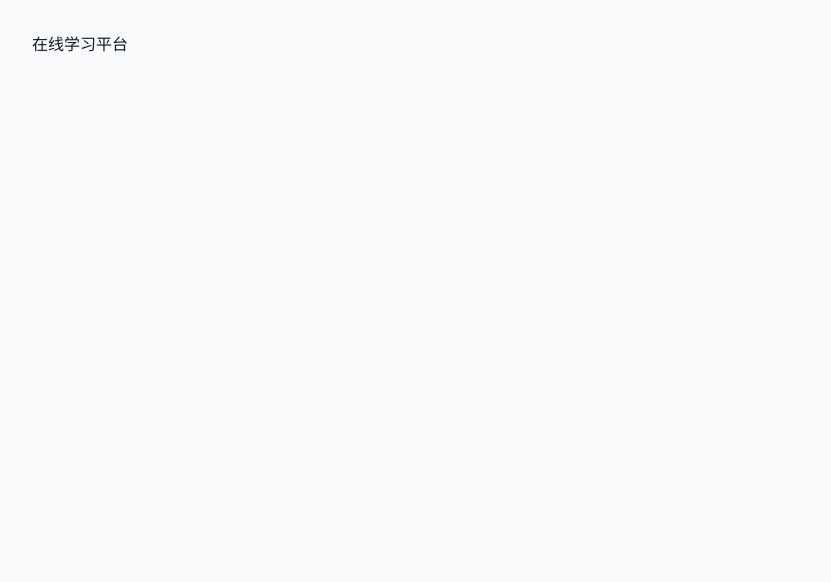
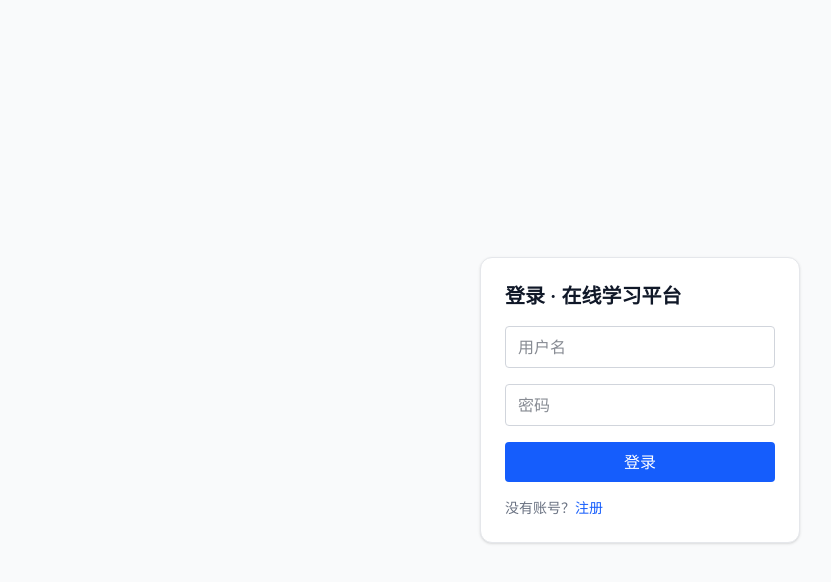
Before and after one commit to Bingo-888/OnlineLearningLab, a React (Vite) app in the folder web/: page /login in a window 1280 px wide. Shown: the top 582 px of the page, without its empty margins (0-831 px from the left). Built offline with nearby package versions, Linux system fonts and the light colour scheme.

Commit message:
feat(web): add router, query client, theme and auth pages

```diff
--- a/web/src/App.tsx
+++ b/web/src/App.tsx
@@ -1,3 +1,20 @@
+import { createBrowserRouter, Navigate, RouterProvider } from 'react-router'
+import { RequireAuth } from './auth/RequireAuth'
+import { LoginPage } from './auth/LoginPage'
+import { RegisterPage } from './auth/RegisterPage'
+import { LibraryPage } from './pages/LibraryPage'
+import { ReaderPage } from './pages/ReaderPage'
+import { AdminPage } from './pages/AdminPage'
+
+const router = createBrowserRouter([
+  { path: '/login', element: <LoginPage /> },
+  { path: '/register', element: <RegisterPage /> },
+  { path: '/library', element: <RequireAuth><LibraryPage /></RequireAuth> },
+  { path: '/book/:id', element: <RequireAuth><ReaderPage /></RequireAuth> },
+  { path: '/admin', element: <RequireAuth adminOnly><AdminPage /></RequireAuth> },
+  { path: '*', element: <Navigate to="/library" replace /> },
+])
+
 export default function App() {
-  return <div className="p-8">在线学习平台</div>
+  return <RouterProvider router={router} />
 }
--- /dev/null
+++ b/web/src/auth/LoginPage.tsx
@@ -0,0 +1,64 @@
+import { useState } from 'react'
+import { Link, useNavigate } from 'react-router'
+import { useQueryClient } from '@tanstack/react-query'
+import { api, ApiError } from '../api/client'
+
+export function LoginPage() {
+  const [username, setUsername] = useState('')
+  const [password, setPassword] = useState('')
+  const [error, setError] = useState<string | null>(null)
+  const [busy, setBusy] = useState(false)
+  const navigate = useNavigate()
+  const qc = useQueryClient()
+
+  async function onSubmit(e: React.FormEvent) {
+    e.preventDefault()
+    setBusy(true)
+    setError(null)
+    try {
+      await api.post('/api/auth/login', { username, password })
+      await qc.invalidateQueries({ queryKey: ['me'] })
+      navigate('/library')
+    } catch (err) {
+      setError(err instanceof ApiError && err.status === 401 ? '用户名或密码错误' : '登录失败，请重试')
+    } finally {
+      setBusy(false)
+    }
+  }
+
+  return (
+    <div className="flex h-full items-center justify-center">
+      <form onSubmit={onSubmit} className="w-80 space-y-4 rounded-xl border border-gray-200 bg-white p-6 shadow-sm dark:border-gray-800 dark:bg-gray-900">
+        <h1 className="text-xl font-semibold">登录 · 在线学习平台</h1>
+        <input
+          data-testid="login-username"
+          className="w-full rounded border border-gray-300 px-3 py-2 dark:border-gray-700 dark:bg-gray-950"
+          placeholder="用户名"
+          value={username}
+          onChange={(e) => setUsername(e.target.value)}
+          autoComplete="username"
+        />
+        <input
+          data-testid="login-password"
+          className="w-full rounded border border-gray-300 px-3 py-2 dark:border-gray-700 dark:bg-gray-950"
+          placeholder="密码"
+          type="password"
+          value={password}
+          onChange={(e) => setPassword(e.target.value)}
+          autoComplete="current-password"
+        />
+        {error && <p data-testid="login-error" className="text-sm text-red-500">{error}</p>}
+        <button
+          data-testid="login-submit"
+          disabled={busy}
+          className="w-full rounded bg-blue-600 py-2 text-white hover:bg-blue-700 disabled:opacity-50"
+        >
+          {busy ? '登录中…' : '登录'}
+        </button>
+        <p className="text-sm text-gray-500">
+          没有账号？<Link className="text-blue-600 hover:underline" to="/register">注册</Link>
+        </p>
+      </form>
+    </div>
+  )
+}
--- /dev/null
+++ b/web/src/auth/RegisterPage.tsx
@@ -0,0 +1,59 @@
+import { useState } from 'react'
+import { Link, useNavigate } from 'react-router'
+import { useQueryClient } from '@tanstack/react-query'
+import { api, ApiError } from '../api/client'
+
+export function RegisterPage() {
+  const [username, setUsername] = useState('')
+  const [password, setPassword] = useState('')
+  const [inviteCode, setInviteCode] = useState('')
+  const [error, setError] = useState<string | null>(null)
+  const [busy, setBusy] = useState(false)
+  const navigate = useNavigate()
+  const qc = useQueryClient()
+
+  async function onSubmit(e: React.FormEvent) {
+    e.preventDefault()
+    setBusy(true)
+    setError(null)
+    try {
+      await api.post('/api/auth/register', {
+        username,
+        password,
+        inviteCode: inviteCode.trim() ? inviteCode.trim() : undefined,
+      })
+      await qc.invalidateQueries({ queryKey: ['me'] })
+      navigate('/library')
+    } catch (err) {
+      const map: Record<string, string> = {
+        invite_required: '该平台已有用户，注册需要邀请码',
+        invalid_invite: '邀请码无效或已被使用',
+        username_taken: '用户名已被占用',
+        invalid_input: '输入不合法：用户名 3-32 位字母数字下划线，密码至少 8 位',
+      }
+      setError(err instanceof ApiError ? map[err.message] ?? '注册失败，请重试' : '注册失败，请重试')
+    } finally {
+      setBusy(false)
+    }
+  }
+
+  return (
+    <div className="flex h-full items-center justify-center">
+      <form onSubmit={onSubmit} className="w-80 space-y-4 rounded-xl border border-gray-200 bg-white p-6 shadow-sm dark:border-gray-800 dark:bg-gray-900">
+        <h1 className="text-xl font-semibold">注册 · 在线学习平台</h1>
+        <p className="text-xs text-gray-500">如果你是第一个用户，将自动成为管理员，无需邀请码。</p>
+        <input data-testid="register-username" className="w-full rounded border border-gray-300 px-3 py-2 dark:border-gray-700 dark:bg-gray-950" placeholder="用户名"
+          value={username} onChange={(e) => setUsername(e.target.value)} autoComplete="username" />
+        <input data-testid="register-password" className="w-full rounded border border-gray-300 px-3 py-2 dark:border-gray-700 dark:bg-gray-950" placeholder="密码（至少 8 位）" type="password"
+          value={password} onChange={(e) => setPassword(e.target.value)} autoComplete="new-password" />
+        <input data-testid="register-invite" className="w-full rounded border border-gray-300 px-3 py-2 dark:border-gray-700 dark:bg-gray-950" placeholder="邀请码（首个用户留空）"
+          value={inviteCode} onChange={(e) => setInviteCode(e.target.value)} />
+        {error && <p data-testid="register-error" className="text-sm text-red-500">{error}</p>}
+        <button data-testid="register-submit" disabled={busy} className="w-full rounded bg-blue-600 py-2 text-white hover:bg-blue-700 disabled:opacity-50">
+          {busy ? '注册中…' : '注册'}
+        </button>
+        <p className="text-sm text-gray-500">已有账号？<Link className="text-blue-600 hover:underline" to="/login">登录</Link></p>
+      </form>
+    </div>
+  )
+}
--- /dev/null
+++ b/web/src/auth/RequireAuth.tsx
@@ -0,0 +1,20 @@
+import { useQuery } from '@tanstack/react-query'
+import { Navigate } from 'react-router'
+import type { ReactNode } from 'react'
+import type { UserDto } from '@oll/shared'
+import { api } from '../api/client'
+
+export function useMe() {
+  return useQuery({
+    queryKey: ['me'],
+    queryFn: async () => (await api.get<{ user: UserDto }>('/api/auth/me')).user,
+  })
+}
+
+export function RequireAuth({ children, adminOnly = false }: { children: ReactNode; adminOnly?: boolean }) {
+  const me = useMe()
+  if (me.isPending) return <div className="p-8 text-center text-gray-400">加载中…</div>
+  if (me.isError) return <Navigate to="/login" replace />
+  if (adminOnly && me.data.role !== 'admin') return <Navigate to="/library" replace />
+  return <>{children}</>
+}
--- a/web/src/main.tsx
+++ b/web/src/main.tsx
@@ -1,10 +1,19 @@
-import { StrictMode } from 'react'
 import { createRoot } from 'react-dom/client'
+import { QueryClient, QueryClientProvider } from '@tanstack/react-query'
 import './index.css'
 import App from './App'
+import { applyTheme, getTheme } from './lib/theme'
 
+applyTheme(getTheme())
+
+const queryClient = new QueryClient({
+  defaultOptions: { queries: { retry: false, refetchOnWindowFocus: false } },
+})
+
+// 有意的选择：不用 <StrictMode>。开发模式下它会双跑 effect，
+// 让 epub.js / pdf.js 这类"创建实例 + iframe/canvas"的组件出现难以排查的重复挂载问题。
 createRoot(document.getElementById('root')!).render(
-  <StrictMode>
+  <QueryClientProvider client={queryClient}>
     <App />
-  </StrictMode>,
+  </QueryClientProvider>,
 )
--- /dev/null
+++ b/web/src/pages/AdminPage.tsx
@@ -0,0 +1 @@
+export function AdminPage() { return <div className="p-8">管理页（待实现）</div> }
--- /dev/null
+++ b/web/src/pages/LibraryPage.tsx
@@ -0,0 +1 @@
+export function LibraryPage() { return <div className="p-8">书架（待实现）</div> }
--- /dev/null
+++ b/web/src/pages/ReaderPage.tsx
@@ -0,0 +1 @@
+export function ReaderPage() { return <div className="p-8">阅读器（待实现）</div> }
```
